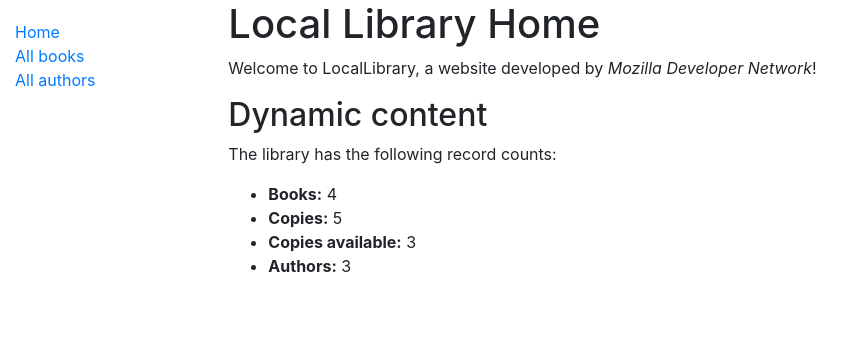
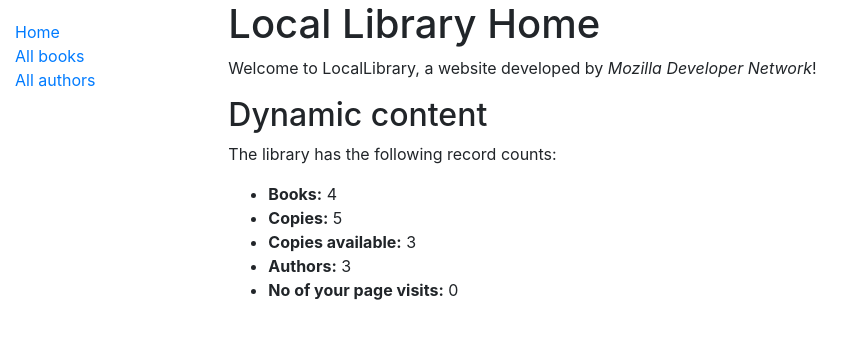
Before and after one commit to ShraddhaAg/locallibrary, a Django app: page /catalog/ in a window 1280 px wide. Shown: the top 339 px of the page, without its empty margins (0-864 px from the left). Run offline with Django 3.2, Linux system fonts and the light colour scheme; data comes from the database, SQL or seed files in the repository; both versions use the stored data as it was after the commit; some libraries are stand-ins or nearby versions.

Commit message:
Add visit count

```diff
--- a/catalog/templates/index.html
+++ b/catalog/templates/index.html
@@ -12,5 +12,6 @@
     <li><strong>Copies:</strong> {{ num_instances }}</li>
     <li><strong>Copies available:</strong> {{ num_instances_available }}</li>
     <li><strong>Authors:</strong> {{ num_authors }}</li>
+    <li><strong>No of your page visits:</strong> {{ num_visits }}</li>
   </ul>
 {% endblock %}
--- a/catalog/views.py
+++ b/catalog/views.py
@@ -7,12 +7,16 @@ def index(request):
     num_instances = BookInstance.objects.all().count()
     num_instances_available = BookInstance.objects.filter(status__exact='a').count()
     num_authors = Author.objects.all().count()
+    num_visits = request.session.get('num_visits', 0)
+
+    request.session['num_visits'] = num_visits + 1
 
     context = {
         'num_books': num_books,
         'num_instances': num_instances,
         'num_instances_available': num_instances_available,
         'num_authors': num_authors,
+        'num_visits': num_visits
     }
 
     return render(request, 'index.html', context=context)
--- a/locallibrary/urls.py
+++ b/locallibrary/urls.py
@@ -42,3 +42,7 @@ from django.conf import settings
 from django.conf.urls.static import static
 
 urlpatterns += static(settings.STATIC_URL, document_root=settings.STATIC_ROOT)
+
+urlpatterns += [
+    path('accounts/', include('django.contrib.auth.urls')),
+]
```
Also changed, not shown: db.sqlite3.
